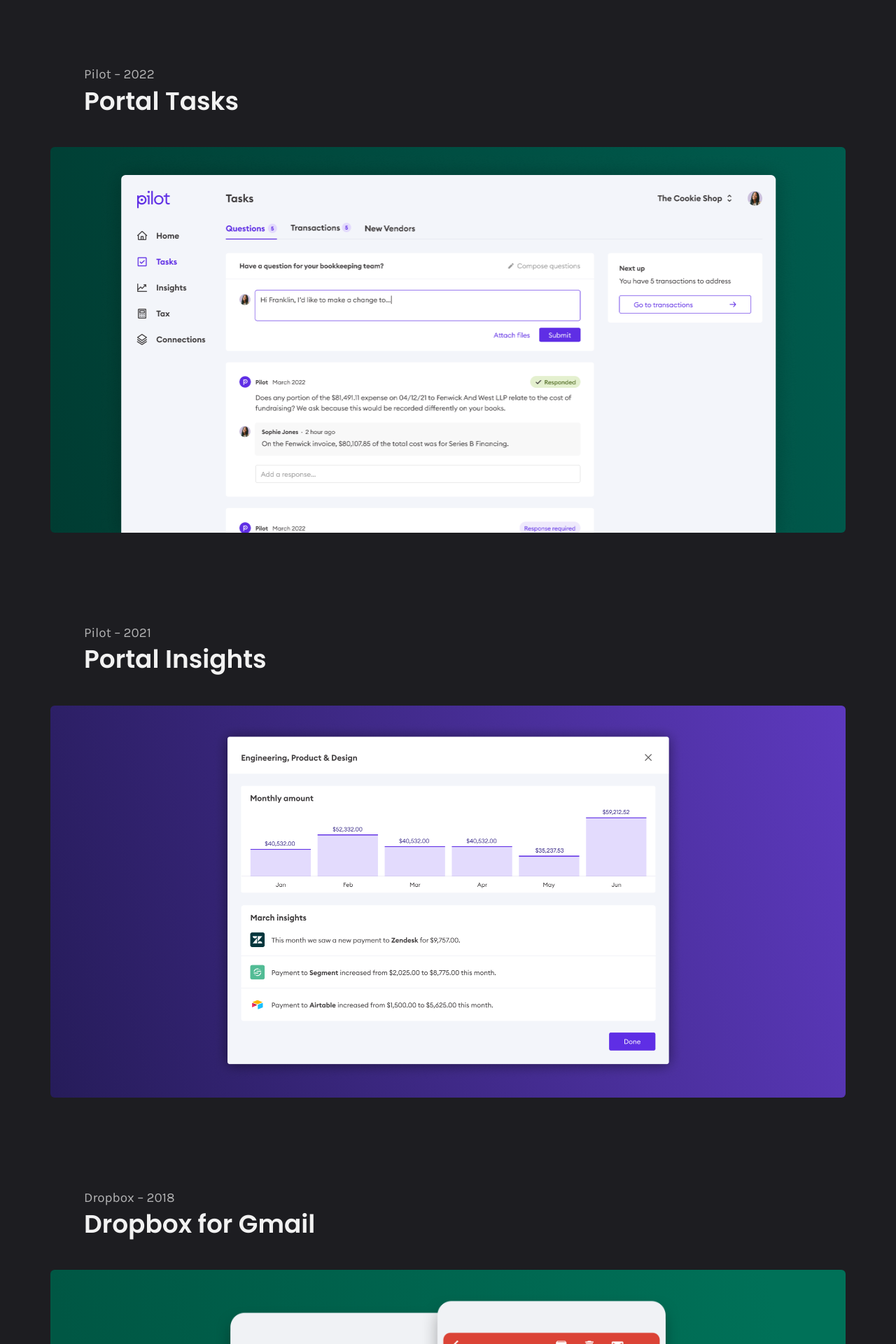
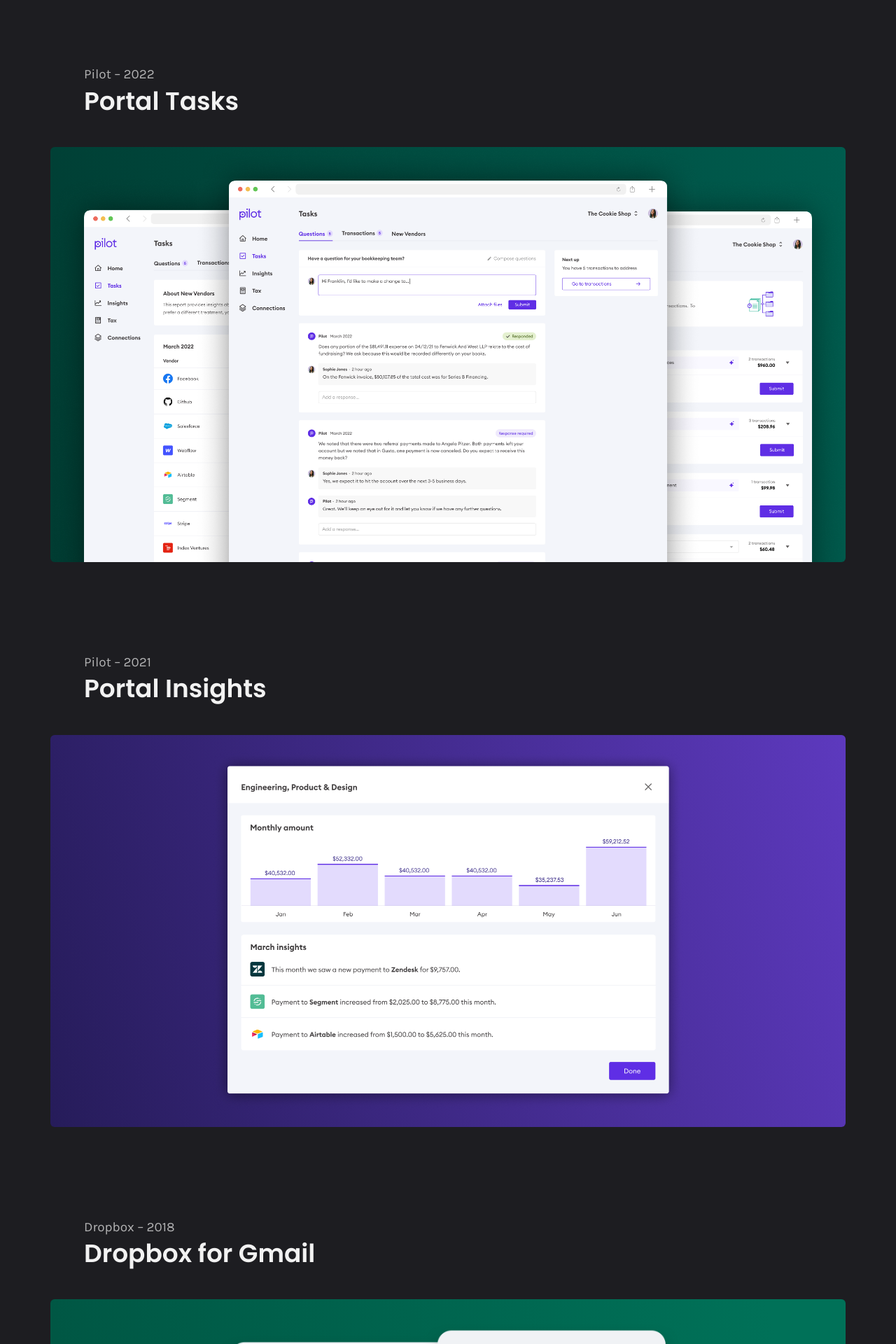
Before and after one commit to plapier/plapier.github.io, a Jekyll site: the page built from index.html, in a window 1280 px wide. Shown: the part 926-2846 px from the top of the page at 70% size. Built offline with Jekyll 4.4.1, drawn with Linux system fonts in a browser that asks for light colours; nearby versions of some CDN libraries; comment, search, counter and statistics services are not loaded.

Commit message:
New hero for Portal tasks

```diff
--- a/index.html
+++ b/index.html
@@ -22,7 +22,7 @@ title: Philip LaPier
           <h2 class="base-font">Pilot &ndash; 2022</h2>
         </hgroup>
         <figure class="hero-image flex greenRich">
-          <img src="../images/pilot-tasks/hero.png" width="1016.5"/>
+          <img src="../images/pilot-tasks/hero.png" width="1136"/>
         </figure>
       </a>
     </section>
--- a/pilot/tasks.html
+++ b/pilot/tasks.html
@@ -8,7 +8,7 @@ layout: project
       <p>The Tasks interface includes robust features that empower customers to offer detailed feedback on their monthly books. This feedback loop enables Pilot to consistently deliver high-quality books tailored to customer preferences and policies.</p>
     </div>
     <figure class="hero-image flex green">
-      <img src="../images/pilot-tasks/hero.png" width="1016.5"/>
+      <img src="../images/pilot-tasks/hero.png" width="1136"/>
     </figure>
   </section>
 
```
Also changed, not shown: images/pilot-tasks/hero.png.
